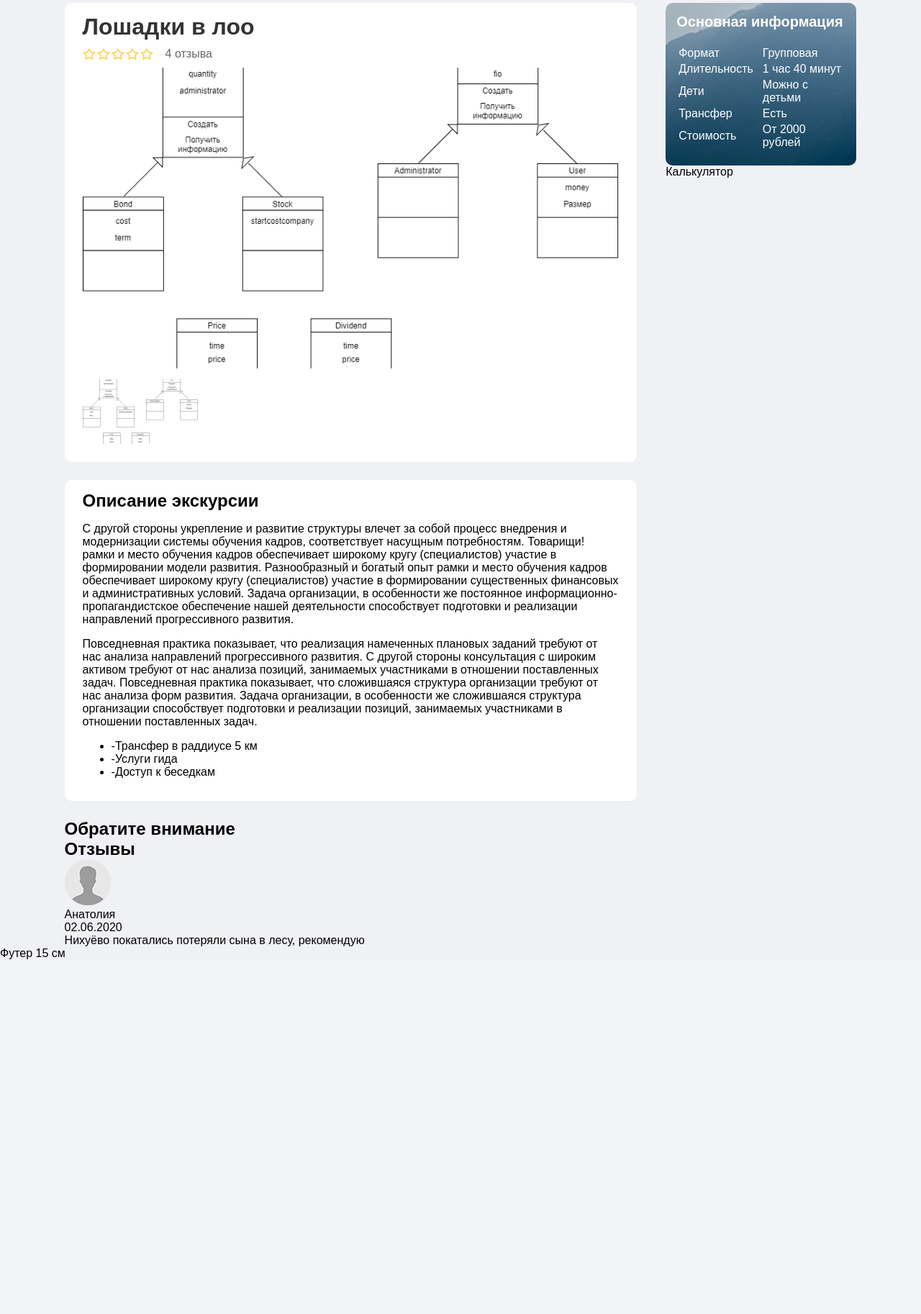
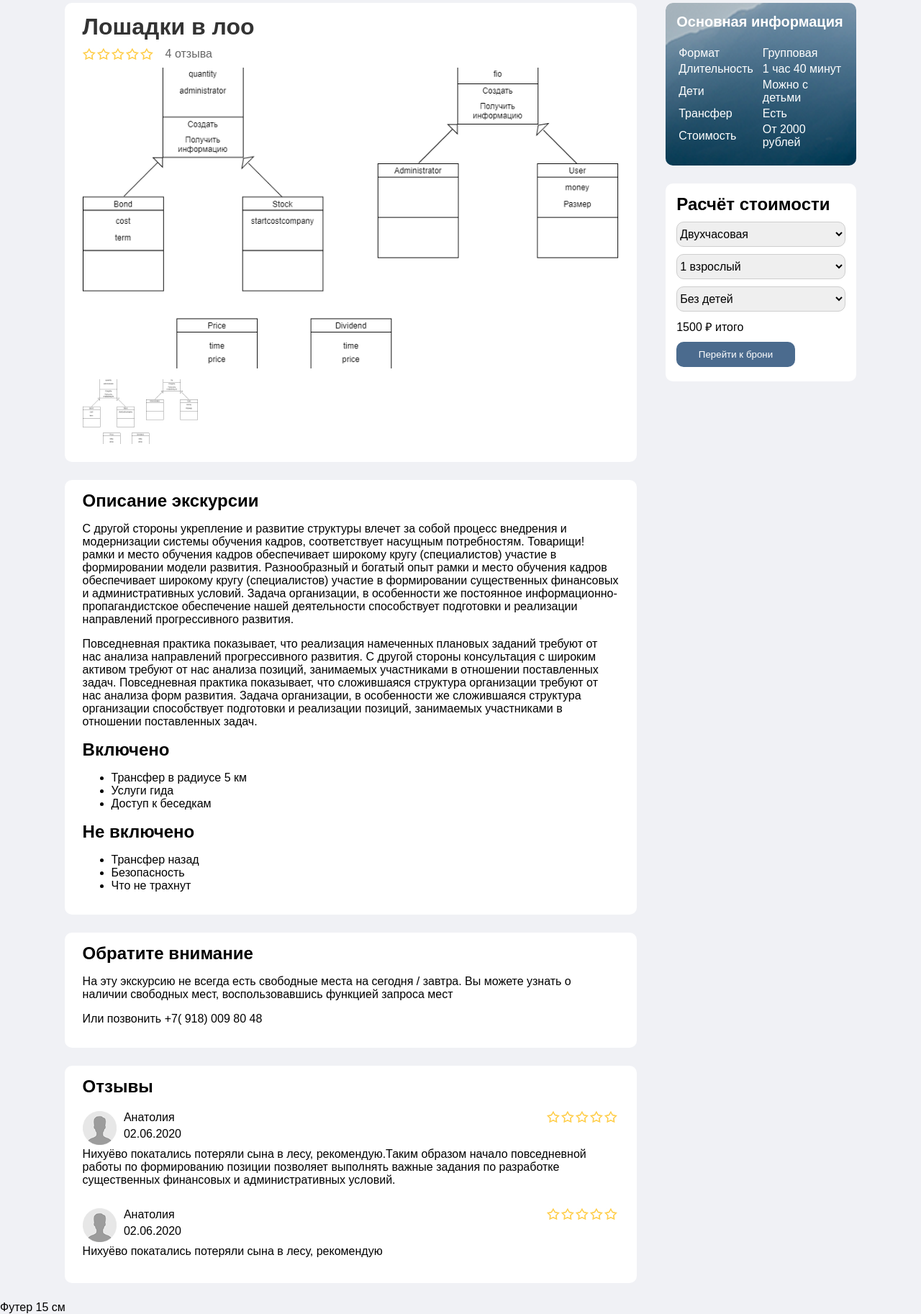
Before and after one commit to mrpeunov/deeptrip, a Django app: a page that uses templates/tours/tour.html in a window 1280 px wide. Shown: the part 116-1942 px from the top of the page at 72% size. Before the commit the page ends 1449 px from the top, so only its background shows below. Run offline with Django 3.2, Linux system fonts and the light colour scheme; data comes from the database, SQL or seed files in the repository; both versions use the stored data as it was after the commit; some libraries are stand-ins or nearby versions.

Commit message:
Tour page 1/2

```diff
--- a/static/styles/style.css
+++ b/static/styles/style.css
@@ -193,8 +193,7 @@ html {
     width: 100%;
   }
 }
-.tour_first,
-.tour_second {
+.tour_block {
   background: #fff;
   border-radius: 10px;
   padding: 15px 25px;
@@ -283,14 +282,48 @@ html {
   width: 160px;
   height: 90px;
 }
+.tour_comment {
+  margin: 10px 0;
+  padding: 10px 0;
+}
+.tour_comment_head {
+  display: flex;
+  justify-content: space-between;
+}
+.tour_comment_photo {
+  width: 60px;
+}
+.tour_comment_photo img {
+  width: 100%;
+}
+.tour_comment_name {
+  font-family: "Source Sans Pro SemiBold", Sans-Serif;
+}
+.tour_comment_date {
+  font-family: "Source Sans Pro Light", Sans-Serif;
+  padding-bottom: 10px;
+}
+.tour_comment_text {
+  font-family: "Source Sans Pro Light", Sans-Serif;
+}
+.tour_comment_middle {
+  width: 100%;
+  display: flex;
+  flex-direction: column;
+  justify-content: space-between;
+  padding-left: 10px;
+}
 .tour_sidebar {
   width: 25%;
+}
+.tour_sidebar_block {
+  border-radius: 10px;
+  padding: 15px 15px 20px 15px;
+  margin-bottom: 25px;
 }
 .tour_sidebar_information {
   color: #fff;
   background-image: url("../img/bg_maininfo.png");
-  border-radius: 10px;
-  padding: 15px 15px 20px 15px;
 }
 .tour_sidebar_information h3 {
   font-family: "Source Sans Pro SemiBold", Sans-Serif;
@@ -305,9 +338,51 @@ html {
   width: 50%;
   font-family: "Source Sans Pro Regular", Sans-Serif;
 }
+.tour_sidebar_calculate {
+  background: #fff;
+}
+.tour_sidebar_calculate_total {
+  font-family: "Source Sans Pro Light", Sans-Serif;
+  margin-bottom: 10px;
+  font-size: 1rem;
+}
+.tour_sidebar_calculate_number {
+  font-family: "Source Sans Pro SemiBold", Sans-Serif;
+}
+.tour_sidebar_calculate_button {
+  background: #4b6b8e;
+  border-radius: 10px;
+  height: 35px;
+  color: #fff;
+  outline: none;
+  border: none;
+  width: 70%;
+}
+.tour_sidebar_calculate_form {
+  display: flex;
+  flex-direction: column;
+  margin-top: 10px;
+}
+.tour_sidebar_calculate_form_select {
+  font-family: "Source Sans Pro Regular", Sans-Serif;
+  font-size: 1rem;
+  border-radius: 10px;
+  height: 35px;
+  margin-bottom: 10px;
+  border-color: #cecece;
+  outline: none;
+}
+.tour_sidebar_calculate_form_select option {
+  background: #fbfbfb;
+  border-radius: 10px;
+}
+.tour_sidebar_calculate_form_select option:hover {
+  background: #fbfbfb;
+}
 .rating-wrapper {
   overflow: hidden;
-  display: inline-block;
+  display: flex;
+  flex-direction: row-reverse;
 }
 .rating-input {
   position: absolute;
--- a/static/styles/style.less
+++ b/static/styles/style.less
@@ -9,6 +9,8 @@
   dark_text6: #666666;
   dark_text9: #999999;
   non-active: #cccccc;
+  select: #cecece;
+  option: #fbfbfb;
 }
 
 @SSPRegular: "Source Sans Pro Regular", Sans-Serif;
@@ -232,7 +234,7 @@ html{
 }
 
 .tour{
-  &_first, &_second{
+  &_block{
     background: #colors[white];
     border-radius: 10px;
     padding: 15px 25px;
@@ -341,15 +343,61 @@ html{
     }
   }
 
+  &_comment{
+    margin: 10px 0;
+    padding: 10px 0;
+
+
+    &_head{
+      display: flex;
+      justify-content: space-between;
+    }
+
+    &_photo{
+      width: 60px;
+
+      img{
+        width: 100%;
+      }
+    }
+
+    &_name{
+      font-family: @SSPSemiBold;
+    }
+
+    &_date{
+      font-family: @SSPLight;
+      padding-bottom: 10px;
+    }
+
+    &_text{
+      font-family: @SSPLight;
+    }
+
+    &_middle{
+      width: 100%;
+      display: flex;
+      flex-direction: column;
+      justify-content: space-between;
+      padding-left: 10px;
+    }
+
+    &_stars{
+    }
+  }
+
   &_sidebar{
     width: 25%;
+
+    &_block{
+      border-radius: 10px;
+      padding: 15px 15px 20px 15px;
+      margin-bottom: 25px;
+    }
 
     &_information{
       color: #colors[white];
       background-image: url("../img/bg_maininfo.png");
-      border-radius: 10px;
-      padding: 15px 15px 20px 15px;
-
 
       h3{
         font-family: @SSPSemiBold;
@@ -367,12 +415,62 @@ html{
         font-family:  @SSPRegular;
       }
     }
+
+    &_calculate{
+      background: #colors[white];
+
+      &_total{
+        font-family: @SSPLight;
+        margin-bottom: 10px;
+        font-size: 1rem;
+      }
+
+      &_number{
+        font-family: @SSPSemiBold;
+      }
+
+      &_button{
+        background: #colors[blue];
+        border-radius: 10px;
+        height: 35px;
+        color: #colors[white];
+        outline: none;
+        border: none;
+        width: 70%;
+      }
+
+      &_form{
+        display: flex;
+        flex-direction: column;
+        margin-top: 10px;
+
+        &_select{
+          font-family: @SSPRegular;
+          font-size: 1rem;
+          border-radius: 10px;
+          height: 35px;
+          margin-bottom: 10px;
+          border-color: #colors[select];
+          outline: none;
+
+          option{
+            background: #colors[option];
+            border-radius: 10px;
+          }
+
+          option:hover{
+            background: #colors[option];
+          }
+        }
+      }
+    }
   }
 }
 
 .rating-wrapper {
   overflow: hidden;
-  display: inline-block;
+  display: flex;
+  flex-direction: row-reverse;
 }
 
 .rating-input {
--- /dev/null
+++ b/templates/tours/elements/tour_stars.html
@@ -0,0 +1,12 @@
+<div class="rating-wrapper">
+    <input class="rating-input" id="rating-input-1-5" type="radio" name="rating-input-1" />
+    <label class="rating-star" for="rating-input-1-5"></label>
+    <input class="rating-input" id="rating-input-1-4" type="radio" name="rating-input-1" />
+    <label class="rating-star" for="rating-input-1-4"></label>
+    <input class="rating-input" id="rating-input-1-3" type="radio" name="rating-input-1" />
+    <label class="rating-star" for="rating-input-1-3"></label>
+    <input class="rating-input" id="rating-input-1-2" type="radio" name="rating-input-1" />
+    <label class="rating-star" for="rating-input-1-2"></label>
+    <input class="rating-input" id="rating-input-1-1" type="radio" name="rating-input-1" />
+    <label class="rating-star" for="rating-input-1-1"></label>
+</div>
--- a/templates/tours/tour.html
+++ b/templates/tours/tour.html
@@ -13,22 +13,11 @@
 
     <div class="tour_box">
         <div class="tour_main">
-            <div class="tour_first">
+            <div class="tour_block">
                 <div class="tour_title">
                     <h1 class="tour_title_text">{{ tour.title }}</h1>
                     <div class="tour_title_stars">
-                        <div class="rating-wrapper">
-                            <input class="rating-input" id="rating-input-1-5" type="radio" name="rating-input-1" />
-                            <label class="rating-star" for="rating-input-1-5"></label>
-                            <input class="rating-input" id="rating-input-1-4" type="radio" name="rating-input-1" />
-                            <label class="rating-star" for="rating-input-1-4"></label>
-                            <input class="rating-input" id="rating-input-1-3" type="radio" name="rating-input-1" />
-                            <label class="rating-star" for="rating-input-1-3"></label>
-                            <input class="rating-input" id="rating-input-1-2" type="radio" name="rating-input-1" />
-                            <label class="rating-star" for="rating-input-1-2"></label>
-                            <input class="rating-input" id="rating-input-1-1" type="radio" name="rating-input-1" />
-                            <label class="rating-star" for="rating-input-1-1"></label>
-                        </div>
+                        {% include 'tours/elements/tour_stars.html' %}
                         <div class="tour_title_stars_text">4 отзыва</div>
                     </div>
                 </div>
@@ -56,7 +45,7 @@
                 Ещё непродуманный калькулятор
             </div>
 
-            <div class="tour_second">
+            <div class="tour_block">
                 <div class="tour_descriptions">
                     <div class="tour_description">
                         <h2 class="tour_description_title">Описание экскурсии</h2>
@@ -66,19 +55,32 @@
                         </div>
                     </div>
                     <div class="tour_includes">
+                        <h2>Включено</h2>
                         <ul>
-                            <li>-Трансфер в раддиусе 5 км</li>
-                            <li>-Услуги гида</li>
-                            <li>-Доступ к беседкам</li>
+                            <li>Трансфер в радиусе 5 км</li>
+                            <li>Услуги гида</li>
+                            <li>Доступ к беседкам</li>
+                        </ul>
+
+                        <h2>Не включено</h2>
+                        <ul>
+                            <li>Трансфер назад</li>
+                            <li>Безопасность</li>
+                            <li>Что не трахнут</li>
                         </ul>
                     </div>
                 </div>
             </div>
 
-            <div class="tour_node">
+            <div class="tour_node tour_block">
                 <h2>Обратите внимание</h2>
+                <div>
+                    <p>На эту экскурсию не всегда есть свободные места на сегодня / завтра. Вы можете узнать о наличии свободных мест,  воспользовавшись функцией запроса мест</p>
+                    <p>Или  позвонить  +7( 918) 009 80 48</p>
+                </div>
             </div>
-            <div class="tour_comments">
+
+            <div class="tour_comments tour_block">
                 <h2>Отзывы</h2>
                 <div class="tour_comment">
                     <div class="tour_comment_head">
@@ -90,6 +92,24 @@
                             <div class="tour_comment_date">02.06.2020</div>
                         </div>
                         <div class="tour_comment_stars">
+                            {% include 'tours/elements/tour_stars.html' %}
+                        </div>
+                    </div>
+                    <div class="tour_comment_text">
+                        Нихуёво покатались потеряли сына в лесу, рекомендую.Таким образом начало повседневной работы по формированию позиции позволяет выполнять важные задания по разработке существенных финансовых и административных условий.
+                    </div>
+                </div>
+                <div class="tour_comment">
+                    <div class="tour_comment_head">
+                        <div class="tour_comment_photo">
+                            <img src="{% static 'img/comment.png' %}" alt="">
+                        </div>
+                        <div class="tour_comment_middle">
+                            <div class="tour_comment_name">Анатолия</div>
+                            <div class="tour_comment_date">02.06.2020</div>
+                        </div>
+                        <div class="tour_comment_stars">
+                            {% include 'tours/elements/tour_stars.html' %}
                         </div>
                     </div>
                     <div class="tour_comment_text">
@@ -106,7 +126,7 @@
         </div>
 
         <div class="tour_sidebar">
-            <div class="tour_sidebar_information">
+            <div class="tour_sidebar_information tour_sidebar_block">
                 <h3>Основная информация</h3>
                 <table>
                     <tr>
@@ -131,8 +151,32 @@
                     </tr>
                 </table>
             </div>
-            <div class="tour_calculate">
-                Калькулятор
+            <div class="tour_sidebar_calculate tour_sidebar_block">
+                <h2>Расчёт стоимости</h2>
+                <form action="" class="tour_sidebar_calculate_form">
+                    <select name="" id="" class="tour_sidebar_calculate_form_select">
+                        <option value="v1" selected>Двухчасовая</option>
+                        <option value="v2">Трехчасовая</option>
+                    </select>
+
+                    <select name="" id="" class="tour_sidebar_calculate_form_select">
+                        <option value="v1" selected>1 взрослый</option>
+                        <option value="v2">2 взрослых</option>
+                    </select>
+
+                    <select name="" id="" class="tour_sidebar_calculate_form_select">
+                        <option value="v1" selected>Без детей</option>
+                        <option value="v2">1 ребёнок</option>
+                    </select>
+
+                    <div class="tour_sidebar_calculate_total">
+                        <span class="tour_sidebar_calculate_number">1500</span> ₽ итого
+                    </div>
+
+                    <button class="tour_sidebar_calculate_button">
+                        Перейти к брони
+                    </button>
+                </form>
             </div>
         </div>
     </div>
```
Also changed, not shown: db.sqlite3, 1 other file.
